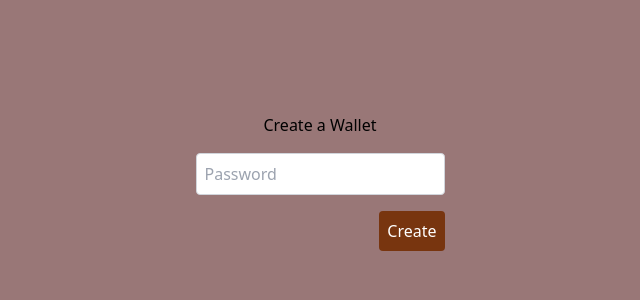
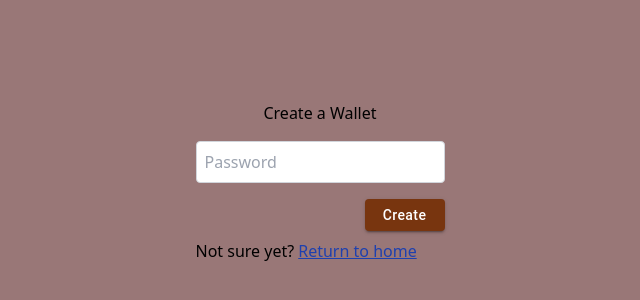
Before and after one commit to tahsina13/walrus-coin, a React (Vite) app in the folder frontend/src/renderer/: page /register in a window 1280 px wide. Shown: the part 218-518 px from the top of the page, without its empty margins (320-960 px from the left). Built offline with nearby package versions, Linux system fonts and the light colour scheme.

Commit message:
UI updated.

```diff
--- a/frontend/src/renderer/src/components/RegisterPage.tsx
+++ b/frontend/src/renderer/src/components/RegisterPage.tsx
@@ -2,6 +2,8 @@ import React, { useState, useEffect }from 'react';
 import { useNavigate } from 'react-router-dom';
 import { ipcRenderer } from 'electron';
 import axios from 'axios';
+import { LoadingButton } from '@mui/lab';
+
 
 function sleep(ms) {
   return new Promise(resolve => setTimeout(resolve, ms));
@@ -12,10 +14,14 @@ function RegisterPage(): JSX.Element {
   const [walletPassword, setWalletPassword] = useState('');
   const [walletExists, setWalletExists] = useState(false);
   const [accountName, setAccountName] = useState('');
+  const [loading, setLoading] = useState(false);
+  const [hasError, setHasError] = useState(false);
 
   const navigate = useNavigate();
 
   const handleCreateWallet = async () => {
+    setLoading(true);
+    try {
       await window.versions.createWallet("../backend/btcwallet/btcwallet", ["--create"], [walletPassword, walletPassword, "n", "n", "OK"]);
 
       await sleep(2000);
@@ -31,7 +37,6 @@ function RegisterPage(): JSX.Element {
           'Content-Type': 'text/plain;',
         },
       });
-
       console.log(passres);
 
     // const newaccres = await axios.post('http://localhost:8332/', {jsonrpc: '1.0', id: 1, method: "createnewaccount", params: ["default_account"]}, {
@@ -46,6 +51,11 @@ function RegisterPage(): JSX.Element {
     // console.log(newaccres);
     navigate('/sign-in');
     // returnHome();
+
+    }catch (error) {
+      setHasError(true);
+      console.log(error);
+    }
   }
   // const handleCreateAccount = async () => {
   //   if (true){ // add conditions when we figure out login
@@ -55,6 +65,11 @@ function RegisterPage(): JSX.Element {
   const returnHome = async () => {
     navigate('/sign-in')
   }
+
+  const closeErrorMessage = () => {
+    setHasError(false);
+    setLoading(false);
+  };
 
 
   useEffect(() => {
@@ -91,16 +106,34 @@ function RegisterPage(): JSX.Element {
                     </div>
                     <div className="submit-container flex">
                       <div className="register-container flex justify-end w-full">
-                          <button
-                            className="submit bg-yellow-900 text-white p-2 rounded hover:bg-black disabled:bg-gray-300 disabled:text-gray-500 cursor-pointer disabled:cursor-not-allowed"
-                            type='button'
+                        <LoadingButton
+                          loading={loading}
                           onClick={handleCreateWallet}
-                            // disabled={!inputValue}
+                          variant="contained"
+                          loadingPosition='end'
+                          endIcon={null}
+                          sx={{
+                            textTransform: 'none',
+                            backgroundColor: '#78350f',  // bg-yellow-900
+                            padding: '0px 40px'
+                          }}
+                          className="h-8 w-16 bg-yellow-900 text-white rounded over:bg-black disabled:bg-gray-300 disabled:text-gray-500 cursor-pointer disabled:cursor-not-allowed"
                         >
                           Create
-                          </button>
+                        </LoadingButton>
                       </div>
                     </div>
+                    <div className='flex space-x-1 mt-2'>
+                      <div>Not sure yet?</div><div onClick={()=>{navigate('/sign-in')}} className='cursor-pointer text-blue-800 underline'>Return to home</div>
+                    </div>
+                </div>
+                <div>
+                {hasError && (
+                  <div className="fixed bottom-4 left-1/2 transform -translate-x-1/2 bg-red-200 text-red-600 p-2 rounded flex items-start">
+                    <span>Oops! There are some trouble creating your wallet. Please try again.</span>
+                    <button onClick={closeErrorMessage} className="ml-2 text-gray-500 font-bold">x</button>
+                  </div>
+                )}
               </div>
             </div>
         </div>
--- a/frontend/src/renderer/src/components/Sidebar.tsx
+++ b/frontend/src/renderer/src/components/Sidebar.tsx
@@ -9,6 +9,7 @@ import MiningIcon from '../assets/mining-icon.png'
 import AccountIcon from '../assets/avatar.png'
 import WalrusCoinLogo from '../assets/walrus-coin-icon.png'
 import ProxyIcon2 from '../assets/proxy-icon.jpg'
+import { useState } from 'react'
 
 function Sidebar(): JSX.Element {
   const menuItems = [
@@ -21,6 +22,8 @@ function Sidebar(): JSX.Element {
     { label: 'Account', icon: AccountIcon, path: '/account' },
   ]
 
+  const [currPage, setCurPage] = useState(0);
+
   return (
     <div style={{ backgroundColor: '#997777' }} className="w-1/6 min-h-screen flex-col flex items-center">
       <div className="flex justify-center p-4 mt-6">
@@ -32,13 +35,15 @@ function Sidebar(): JSX.Element {
       <ul className="mt-0 space-y-0 w-full">
         {menuItems.map((item, index) => (
           <li key={index} className="menu-item items-center">
-            <Link to={item.path} className="flex items-center space-x-4 duration-300 hover:bg-yellow-900 py-3">
+            <Link to={item.path}
+              className={currPage == index ? "flex items-center space-x-8 duration-300 bg-yellow-900 py-3 text-white text-2xl" : "flex items-center space-x-4 duration-300 hover:bg-yellow-900 py-3 text-white text-lg"}
+              onClick={() => setCurPage(index)}>
               {item.icon && (
-                <span className="h-12">
-                  <img src={item.icon} alt={`${item.label}`} className="w-8 h-8 ml-4 mt-2" />
+                <span className="h-12 space-x-4">
+                  <img src={item.icon} alt={`${item.label}`} className="w-8 h-8 mx-4 mt-2" />
                 </span>
               )}
-              <span className="text-white text-lg">{item.label}</span>
+              {item.label}
             </Link>
           </li>
         ))}
--- a/frontend/src/renderer/src/components/SignInLogIn.tsx
+++ b/frontend/src/renderer/src/components/SignInLogIn.tsx
@@ -123,19 +123,26 @@ function SignInLogIn(): JSX.Element {
               <div className="header">
               </div>
               <div className="inputs mt-4">
+                <div className="submit-container flex h-12 space-x-10">
                   <div className="submit-container flex">
-                    <div className="register-container">
-                        <button
-                            className="submit bg-yellow-900 text-white p-2 rounded hover:bg-black disabled:bg-gray-300 disabled:text-gray-500 cursor-pointer disabled:cursor-not-allowed"
-                            type='button'
-                            onClick={handleRegister}
-                          >
-                            Create New Wallet
-                        </button>
-                    </div>
-                    <div className="submit-container flex">
                     <LoadingButton
                       loading={loading}
+                      onClick={handleRegister}
+                      variant="contained"
+                      loadingPosition='end'
+                      endIcon={null}
+                      sx={{
+                        textTransform: 'none',
+                        backgroundColor: '#78350f',  // bg-yellow-900
+                        padding: '0px 40px'
+                      }}
+                      className="bg-yellow-900 text-white rounded over:bg-black disabled:bg-gray-300 disabled:text-gray-500 cursor-pointer disabled:cursor-not-allowed"
+                    >
+                      Create New Wallet
+                    </LoadingButton>
+                  </div>
+                  <div className="submit-container flex">
+                    <LoadingButton
                       onClick={handleLogin}
                       variant="contained"
                       disabled={loading}
@@ -146,12 +153,12 @@ function SignInLogIn(): JSX.Element {
                         backgroundColor: '#78350f',  // bg-yellow-900
                         padding: '0px 40px'
                       }}
-                      className="bg-yellow-900 text-white rounded hover:bg-black disabled:bg-gray-300 disabled:text-gray-500 cursor-pointer disabled:cursor-not-allowed"
+                      className="bg-yellow-900 text-white rounded over:bg-black disabled:bg-gray-300 disabled:text-gray-500 cursor-pointer disabled:cursor-not-allowed"
                     >
                       Use Existing Wallet
                     </LoadingButton>
-                    </div>
                   </div>
+                </div>
               </div>
               <div>
                 {hasError && (
```
Lines whose indentation alone changed are shown as unchanged.
